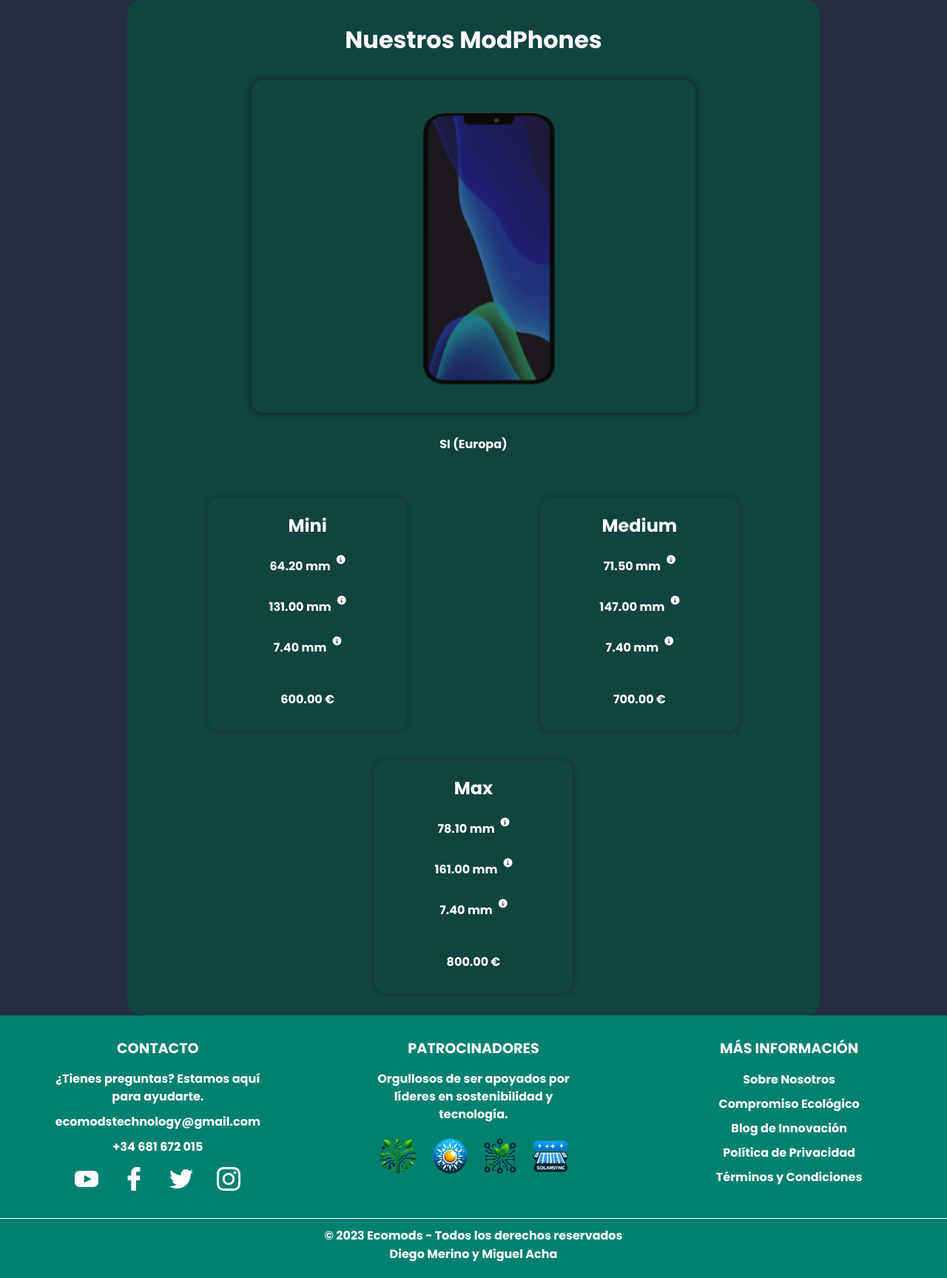
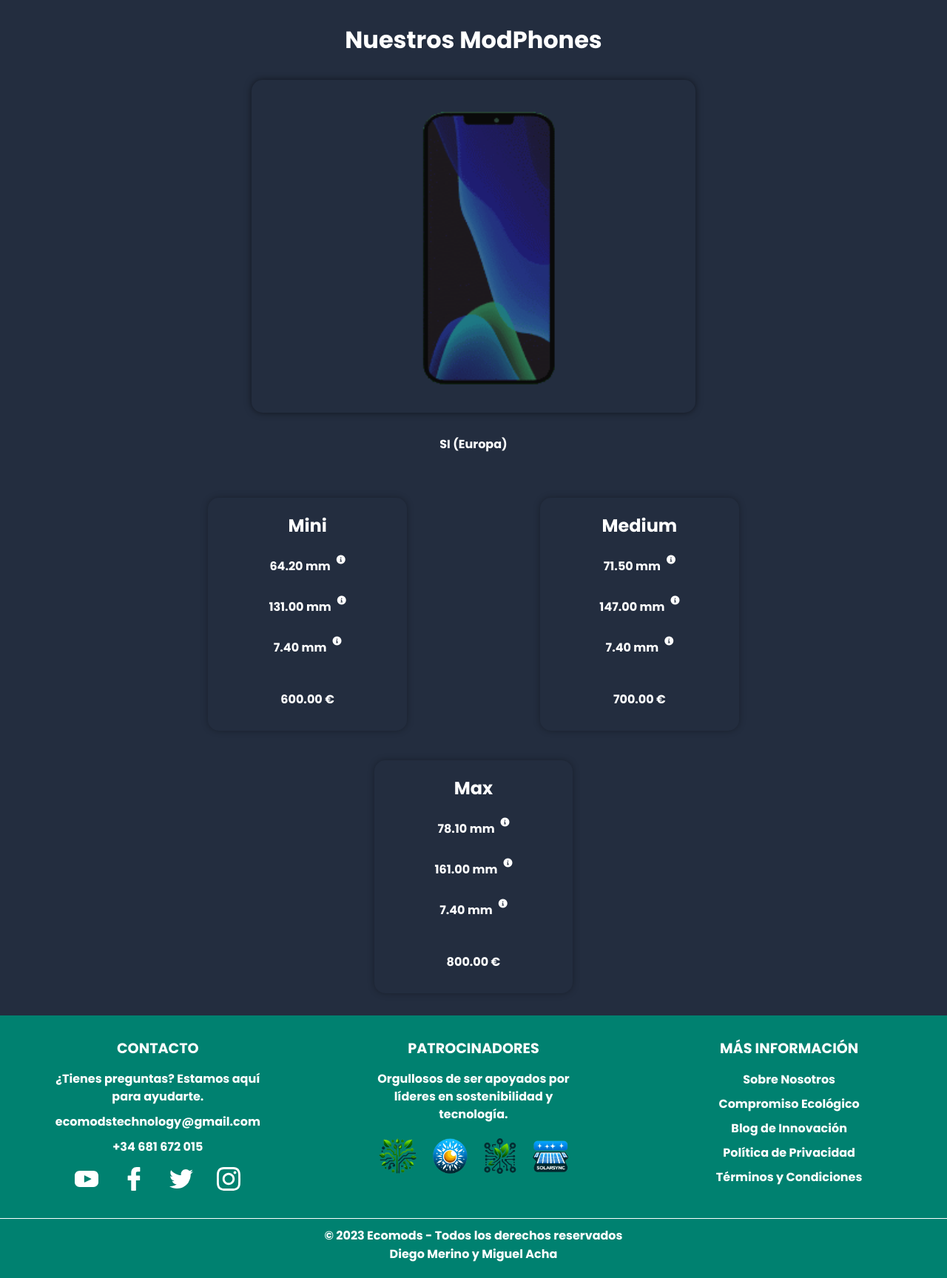
Before and after one commit to MiguelAchaD/IW_BI_GIW-6, a Django app: page /products/PN in a window 1280 px wide. Shown: the part 70-1798 px from the top of the page at 74% size. Run offline with Django 4.2, Linux system fonts and the light colour scheme; a user stored in the database is signed in; data comes from the database, SQL or seed files in the repository.

Commit message:
Mejora color products

```diff
--- a/Proyecto/web/app/static/css/products.css
+++ b/Proyecto/web/app/static/css/products.css
@@ -1,5 +1,4 @@
 #all {
-  background-color: var(--color03);
   width: 70vw;
   border-radius: 20px;
   display: flex;
```
